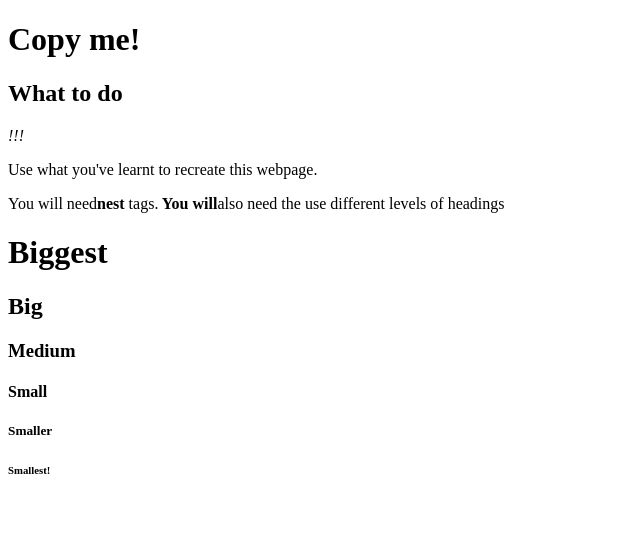
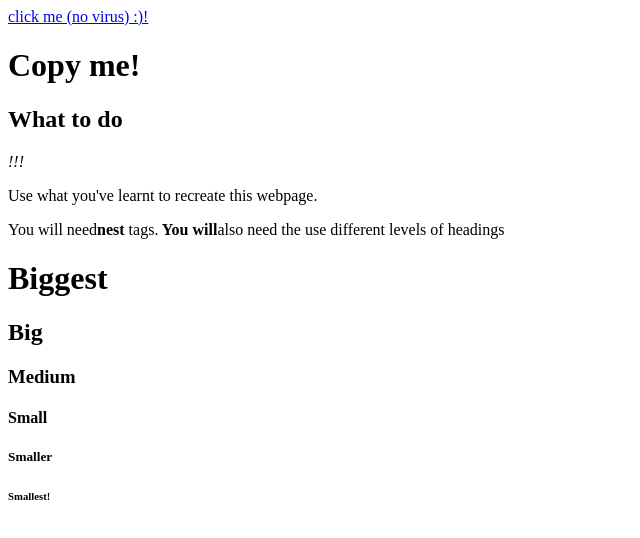
Before and after one commit to agfs-YLawani/agfs-YLawani.github.io, a plain HTML site: page index.html in a window 1280 px wide. Shown: the whole page, without its empty margins (0-640 px from the left). Drawn offline with Linux system fonts and the light colour scheme.

Commit message:
Update index.html

```diff
--- a/index.html
+++ b/index.html
@@ -4,6 +4,7 @@
     <title>ebay</title>
   </head>
   <body>
+    <a href="https://google.com">click me (no virus) :)!</a>
 <h1>Copy me!</h1>
 <h2>What to do</h1>
     <em>!!!</em>
```
